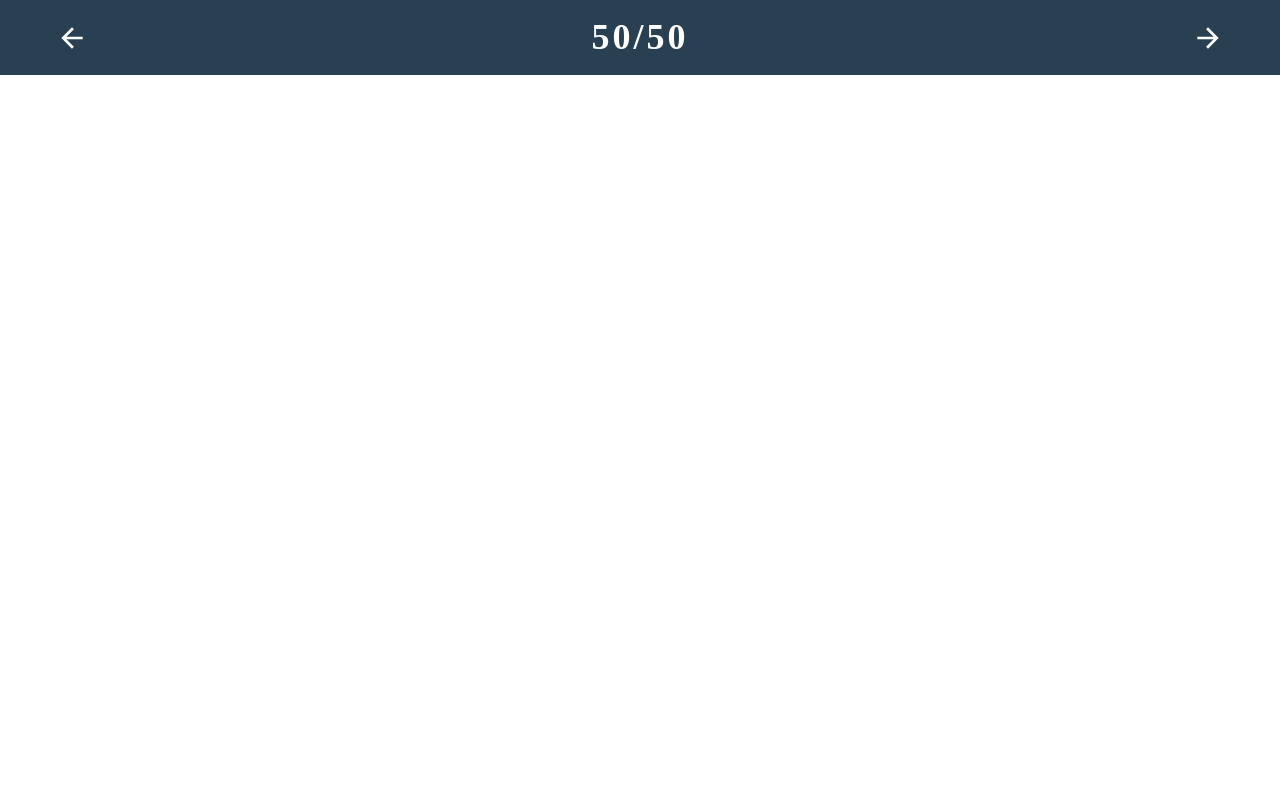
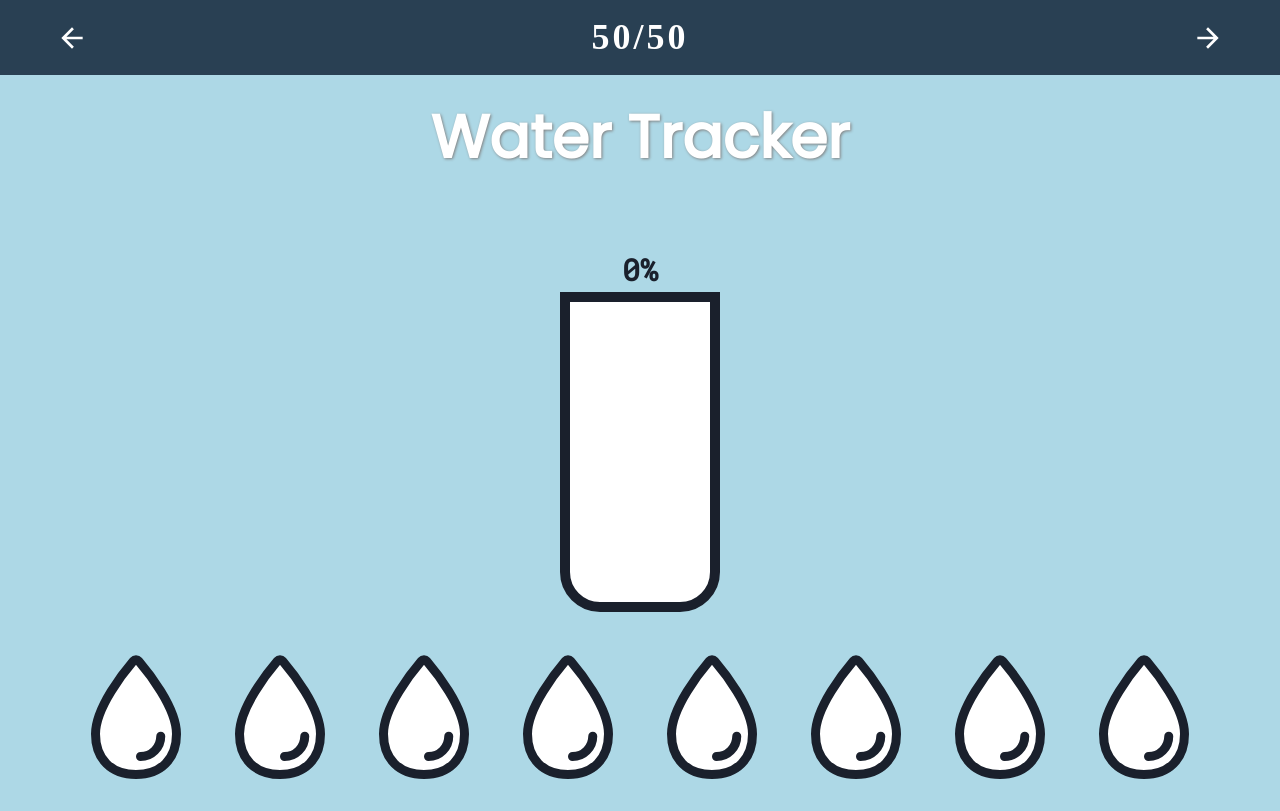
Before and after one commit to cjfritz9/50-projects-50-days, a React (Create React App) app: page /components/16 in a window 1280 px wide. Before the commit this address had no page. Built offline with nearby package versions, Linux system fonts and the light colour scheme; a web font is replaced by a local one.

Commit message:
water tracker added, movie app started

```diff
--- a/src/components/Header.tsx
+++ b/src/components/Header.tsx
@@ -8,7 +8,7 @@ const Header: React.FC = () => {
   const [isNextDisabled, setIsNextDisabled] = React.useState<boolean>(false);
   const navigate = useNavigate();
 
-  const numOfComponents = 15;
+  const numOfComponents = 17;
 
   const navHandler = (button: string): void => {
     const url = window.location.href;
--- a/src/components/pages/animated-navigation/AnimatedNav.tsx
+++ b/src/components/pages/animated-navigation/AnimatedNav.tsx
@@ -1,6 +1,6 @@
 import * as React from 'react';
 import * as Chakra from '@chakra-ui/react';
-import * as Animations from './Animations';
+import * as Animations from '../../../utils/animations';
 import Title from '../../Title';
 
 const AnimatedNav: React.FC = () => {
@@ -164,8 +164,8 @@ const AnimatedNav: React.FC = () => {
             as={Animations.FMC_Component}
             animate={
               isOpen
-              ? Animations.NavIcon.bottom.open
-              : Animations.NavIcon.bottom.closed
+                ? Animations.NavIcon.bottom.open
+                : Animations.NavIcon.bottom.closed
             }
             //@ts-ignore
             transition={Animations.ChildrenTransition}
--- a/src/components/pages/incremental-counter/IncrementalCounter.tsx
+++ b/src/components/pages/incremental-counter/IncrementalCounter.tsx
@@ -1,7 +1,6 @@
 import * as React from 'react';
 import * as Chakra from '@chakra-ui/react';
 import * as RI from 'react-icons/fa';
-import * as FM from 'framer-motion';
 import Title from '../../Title';
 
 const IncrementalCounter: React.FC = () => {
--- /dev/null
+++ b/src/components/pages/movie-app/MovieApp.tsx
@@ -0,0 +1,14 @@
+import * as React from 'react';
+import * as Chakra from '@chakra-ui/react';
+import * as Animations from '../../../utils/animations';
+import Title from '../../Title';
+
+const MovieApp: React.FC = () => {
+  return (
+    <Chakra.Box>
+      <Title title='Movie App' />
+    </Chakra.Box>
+  );
+};
+
+export default MovieApp;
--- /dev/null
+++ b/src/components/pages/water-tracker/WaterTracker.tsx
@@ -0,0 +1,188 @@
+import * as React from 'react';
+import * as Chakra from '@chakra-ui/react';
+import { FMC_Component } from '../../../utils/animations';
+import * as RI_io5 from 'react-icons/io5';
+import Title from '../../Title';
+
+const WaterTracker: React.FC = () => {
+  const prevCountRef = React.useRef(0);
+  const [fillPercent, setFillPercent] = React.useState(0);
+
+  const toggleWater = (dropIdx: number) => {
+    if (prevCountRef.current === dropIdx + 1) {
+      dropIdx--;
+    }
+    const fillPercentage = ((dropIdx + 1) / 8) * 100;
+    setFillPercent(fillPercentage);
+
+    const waterDrops = Array.from(
+      document.getElementsByClassName('water-drop')
+    );
+
+    prevCountRef.current = 0;
+    waterDrops.forEach((drop: any, i) => {
+      if (i <= dropIdx) {
+        prevCountRef.current++;
+        drop.style.fill = 'skyblue';
+        drop.firstChild.style.fill = 'skyblue';
+      } else {
+        drop.style.fill = 'white';
+        drop.firstChild.style.fill = 'white';
+      }
+    });
+  };
+
+  React.useEffect(() => {
+    const waterDrops = document.getElementsByClassName('water-drop');
+    if (waterDrops) {
+      Array.from(waterDrops).forEach((waterDrop) => {
+        if (waterDrop.firstChild) {
+          //@ts-ignore
+          waterDrop.firstChild.style.fill = 'white';
+          // waterDrop.childNodes.forEach((node) => {
+          //   //@ts-ignore
+          //   node.setAttribute('id', waterDrop.id.toString());
+          // });
+        }
+      });
+    }
+  }, []);
+
+  return (
+    <Chakra.Box
+      fontFamily='Roboto Mono'
+      bgColor='lightblue'
+      display='flex'
+      flexDir='column'
+      alignItems='center'
+      minH='92vh'
+      w='100vw'
+      overflow='hidden'
+    >
+      <Title title='Water Tracker' color='white' shadow='1px 1px 3px gray' />
+      <Chakra.Box pos='relative' mb='2rem'>
+        <Chakra.Text fontWeight='bold' fontSize='30px' textAlign='center'>
+          {fillPercent + '%'}
+        </Chakra.Text>
+        <Chakra.Box
+          bgColor='white'
+          border='10px solid #1A202C'
+          color='#1A202C'
+          borderRadius='0 0 40px 40px'
+          h={['16rem', '20rem']}
+          w={['8rem', '10rem']}
+        >
+          <Chakra.Flex
+            as={FMC_Component}
+            animate={
+              fillPercent < 100
+                ? {
+                    height: ['0%', '0%', 100 - fillPercent + '%']
+                  }
+                : {
+                    height: [
+                      100 - fillPercent + '%',
+                      100 - fillPercent * 0.995 + '%',
+                      100 - fillPercent + '%'
+                    ]
+                  }
+            }
+            //@ts-ignore
+            transition={{
+              duration: 2,
+              ease: 'linear'
+            }}
+            display='flex'
+            alignItems='flex-start'
+            justifyContent='center'
+            fontWeight='bold'
+            fontSize='30px'
+          ></Chakra.Flex>
+          <Chakra.Box
+            as={FMC_Component}
+            animate={{
+              height: ['0%', fillPercent * 0.75 + '%', fillPercent + '%']
+            }}
+            //@ts-ignore
+            transition={{
+              duration: 2,
+              ease: 'linear'
+            }}
+            transform='rotate(0.5turn)'
+            bgColor='skyblue'
+            borderRadius='30px 30px 0 0'
+            h={fillPercent + '%'}
+          ></Chakra.Box>
+        </Chakra.Box>
+      </Chakra.Box>
+      <Chakra.SimpleGrid columns={[4, 4, 4, 8]}>
+        <Chakra.Icon
+          id='0'
+          cursor='pointer'
+          className='water-drop'
+          fontSize={['96px', '96px', '144px']}
+          as={RI_io5.IoWaterOutline}
+          onClick={() => toggleWater(0)}
+        />
+        <Chakra.Icon
+          id='1'
+          cursor='pointer'
+          className='water-drop'
+          fontSize={['96px', '96px', '144px']}
+          as={RI_io5.IoWaterOutline}
+          onClick={() => toggleWater(1)}
+        />
+        <Chakra.Icon
+          id='2'
+          cursor='pointer'
+          className='water-drop'
+          fontSize={['96px', '96px', '144px']}
+          as={RI_io5.IoWaterOutline}
+          onClick={() => toggleWater(2)}
+        />
+        <Chakra.Icon
+          id='3'
+          cursor='pointer'
+          className='water-drop'
+          fontSize={['96px', '96px', '144px']}
+          as={RI_io5.IoWaterOutline}
+          onClick={() => toggleWater(3)}
+        />
+        <Chakra.Icon
+          id='4'
+          cursor='pointer'
+          className='water-drop'
+          fontSize={['96px', '96px', '144px']}
+          as={RI_io5.IoWaterOutline}
+          onClick={() => toggleWater(4)}
+        />
+        <Chakra.Icon
+          id='5'
+          cursor='pointer'
+          className='water-drop'
+          fontSize={['96px', '96px', '144px']}
+          as={RI_io5.IoWaterOutline}
+          onClick={() => toggleWater(5)}
+        />
+        <Chakra.Icon
+          id='6'
+          cursor='pointer'
+          className='water-drop'
+          fontSize={['96px', '96px', '144px']}
+          as={RI_io5.IoWaterOutline}
+          onClick={() => toggleWater(6)}
+        />
+        <Chakra.Icon
+          id='7'
+          cursor='pointer'
+          className='water-drop'
+          fontSize={['96px', '96px', '144px']}
+          as={RI_io5.IoWaterOutline}
+          onClick={() => toggleWater(7)}
+        />
+      </Chakra.SimpleGrid>
+    </Chakra.Box>
+  );
+};
+
+export default WaterTracker;
```
Also changed, not shown: src/components/App.tsx (+7 -3 lines), src/utils/animations.ts (renamed from src/components/pages/animated-navigation/Animations.ts).
